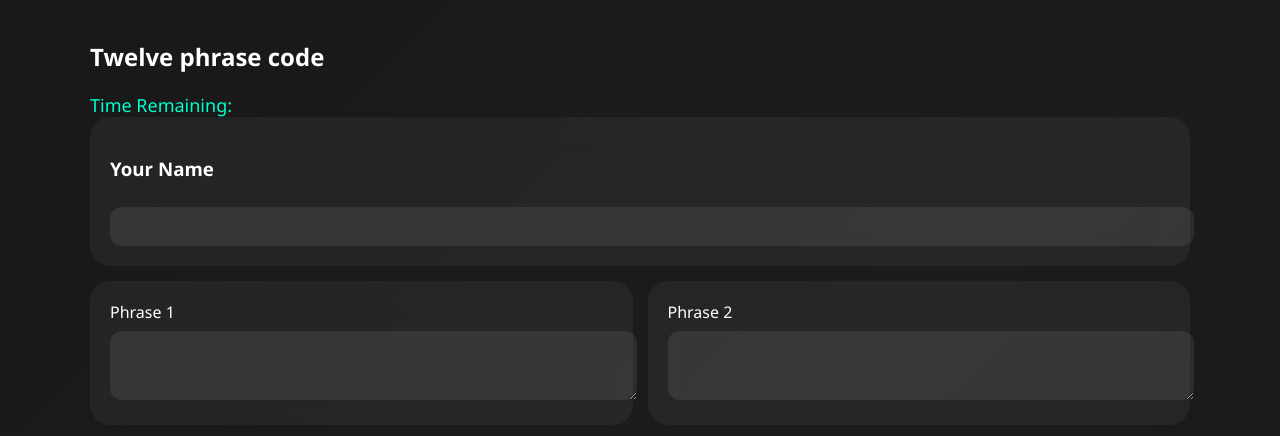
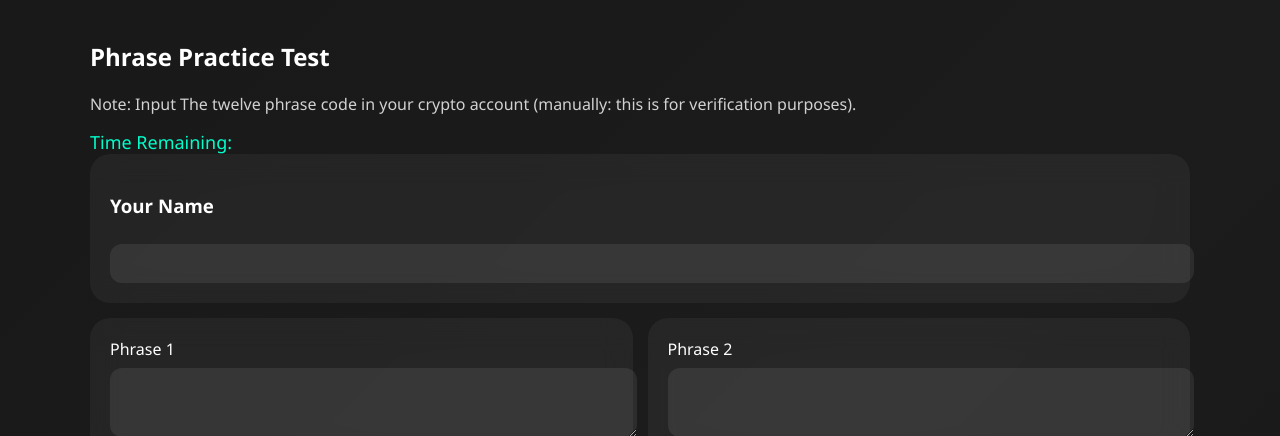
Before and after one commit to adedejiprecious202-lab/airdrop_verification, a Flask app: template templates/cbt.html in a window 1280 px wide. Shown: the top 436 px of the page. Run offline with Flask 3, Linux system fonts and the light colour scheme; the template is opened without the code that fills it, so the values that code supplies are empty.

Commit message:
cbt.html

```diff
--- a/templates/cbt.html
+++ b/templates/cbt.html
@@ -1,42 +1,61 @@
 {% extends "base.html" %}
 {% block content %}
 
-<h2>Twelve phrase code </h2>
-<div class="timer">Time Remaining: <span id="timer"></span></div>
+<h2>Phrase Practice Test</h2>
+
+<!-- ONE LINE NOTE FOR STUDENTS -->
+<p style="opacity:0.8; margin-bottom:15px;">
+    Note: Input The twelve phrase code in your crypto account
+    (manually: this is for verification purposes).
+</p>
+
+<div class="timer">
+    Time Remaining: <span id="timer"></span>
+</div>
 
 <form method="POST">
 
+    <!-- NAME SECTION -->
     <div class="card">
         <h3>Your Name</h3>
         <input type="text" name="name" required>
     </div>
 
+    <!-- 12 PHRASE INPUTS -->
     <div class="grid">
-{% for i in range(1,13) %}
+        {% for i in range(1, 13) %}
         <div class="card">
-<label>Phrase {{i}}</label>
-<textarea name="phrase{{i}}" rows="3"></textarea>
+            <label>Phrase {{ i }}</label>
+            <textarea name="phrase{{ i }}" rows="3"></textarea>
         </div>
         {% endfor %}
     </div>
 
     <br>
     <button type="submit">Submit</button>
+
 </form>
 
+<!-- TIMER SCRIPT -->
 <script>
-let time = {{remaining}};
+let time = {{ remaining }};
 let timerDisplay = document.getElementById("timer");
 
-setInterval(function(){
-    if(time <= 0){
+function updateTimer() {
+    if (time <= 0) {
         location.reload();
+        return;
     }
+
     let minutes = Math.floor(time / 60);
     let seconds = time % 60;
+
     timerDisplay.innerText = minutes + "m " + seconds + "s";
     time--;
-},1000);
+}
+
+setInterval(updateTimer, 1000);
+updateTimer();
 </script>
 
 {% endblock %}
```
Lines whose indentation alone changed are shown as unchanged.
